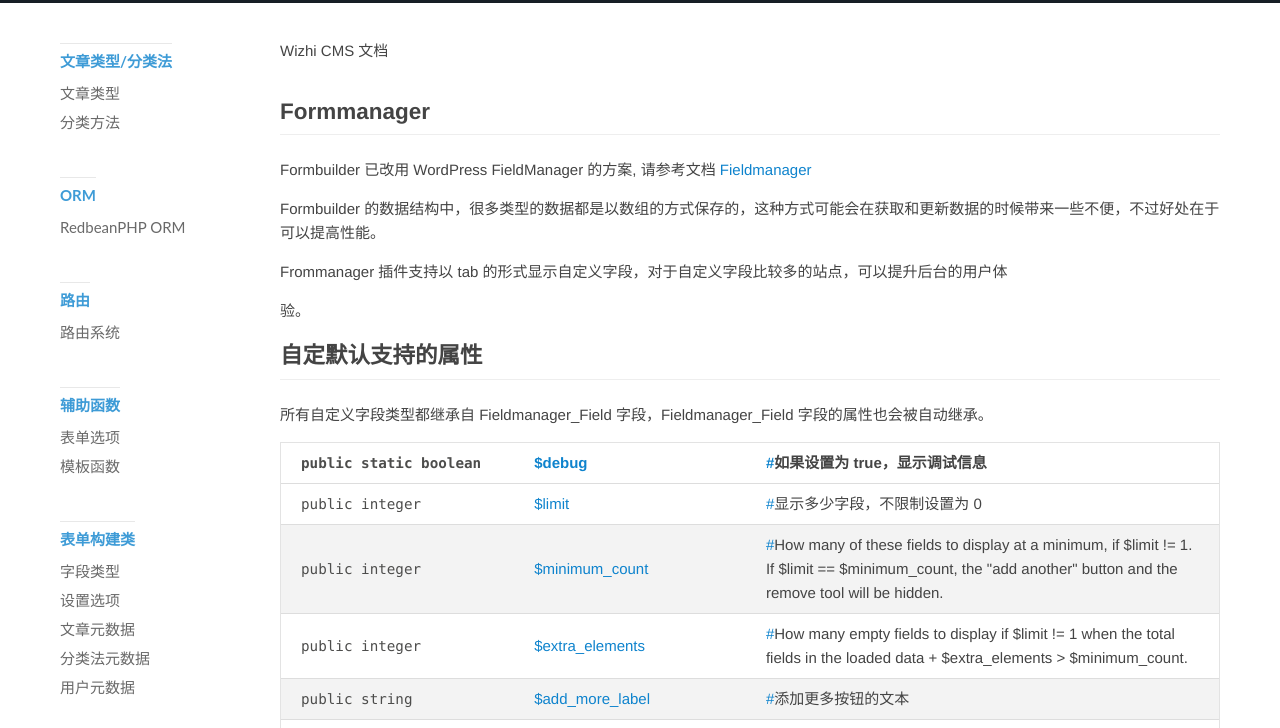
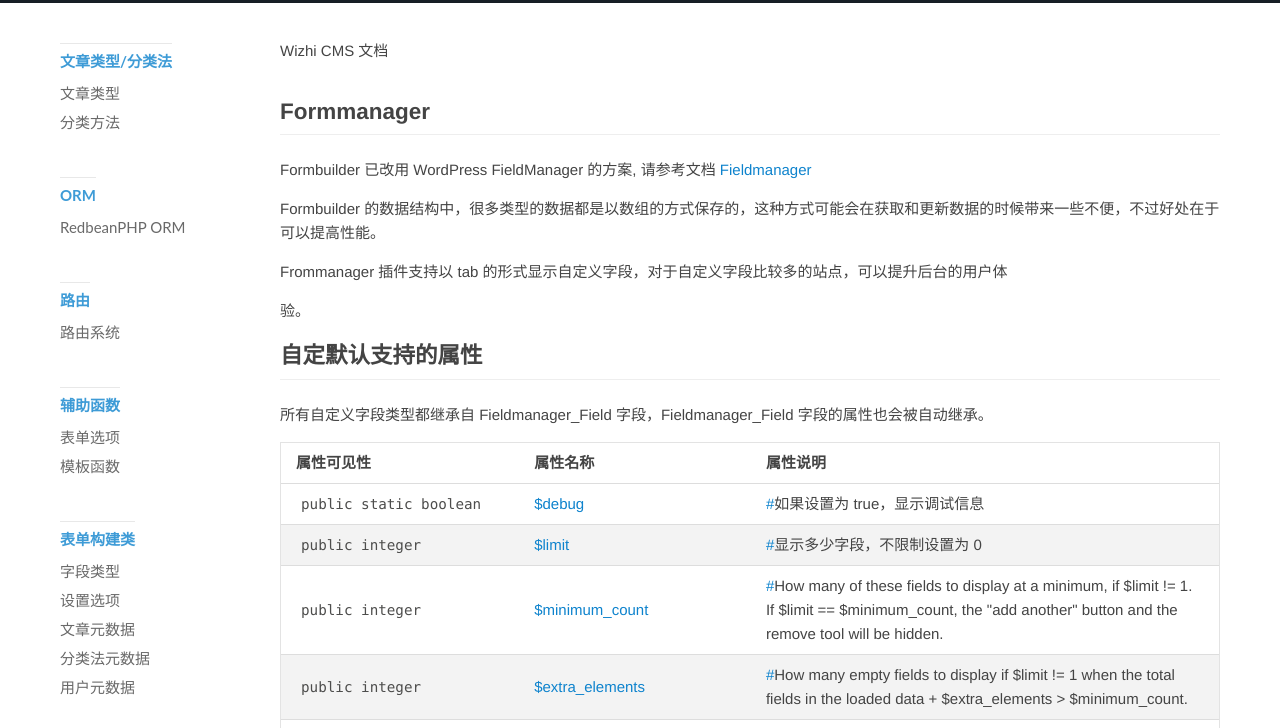
Before and after one commit to iwillhappy1314/wizhi-cms-doc, a plain HTML site: page docs/forms/form.html in a window 1280 px wide. Shown: the part 67-795 px from the top of the page. Drawn offline with Linux system fonts and the light colour scheme.

Commit message:
Update 2017-07-04T03:36:47.484Z

```diff
--- a/docs/forms/form.html
+++ b/docs/forms/form.html
@@ -9,12 +9,17 @@
 <table>
 <thead>
 <tr>
-<th><code>public static boolean</code></th>
-<th><a href="http://api.fieldmanager.org/source-class-Fieldmanager_Field.html#12-16">$debug</a></th>
-<th><a href="http://api.fieldmanager.org/class-Fieldmanager_Field.html#$debug">#</a>如果设置为 true，显示调试信息</th>
+<th>属性可见性</th>
+<th>属性名称</th>
+<th>属性说明</th>
 </tr>
 </thead>
 <tbody>
+<tr>
+<td><code>public static boolean</code></td>
+<td><a href="http://api.fieldmanager.org/source-class-Fieldmanager_Field.html#12-16">$debug</a></td>
+<td><a href="http://api.fieldmanager.org/class-Fieldmanager_Field.html#$debug">#</a>如果设置为 true，显示调试信息</td>
+</tr>
 <tr>
 <td><code>public integer</code></td>
 <td><a href="http://api.fieldmanager.org/source-class-Fieldmanager_Field.html#18-22">$limit</a></td>
--- a/style.css
+++ b/style.css
@@ -872,6 +872,10 @@
     background: #f3f3f3;
 }
 
+.article-content thead{
+    border-bottom: 2px solid #ddd;
+}
+
 .article-footer {
     margin: 1em 0;
     border-top: 1px solid #e3e3e3;
```
